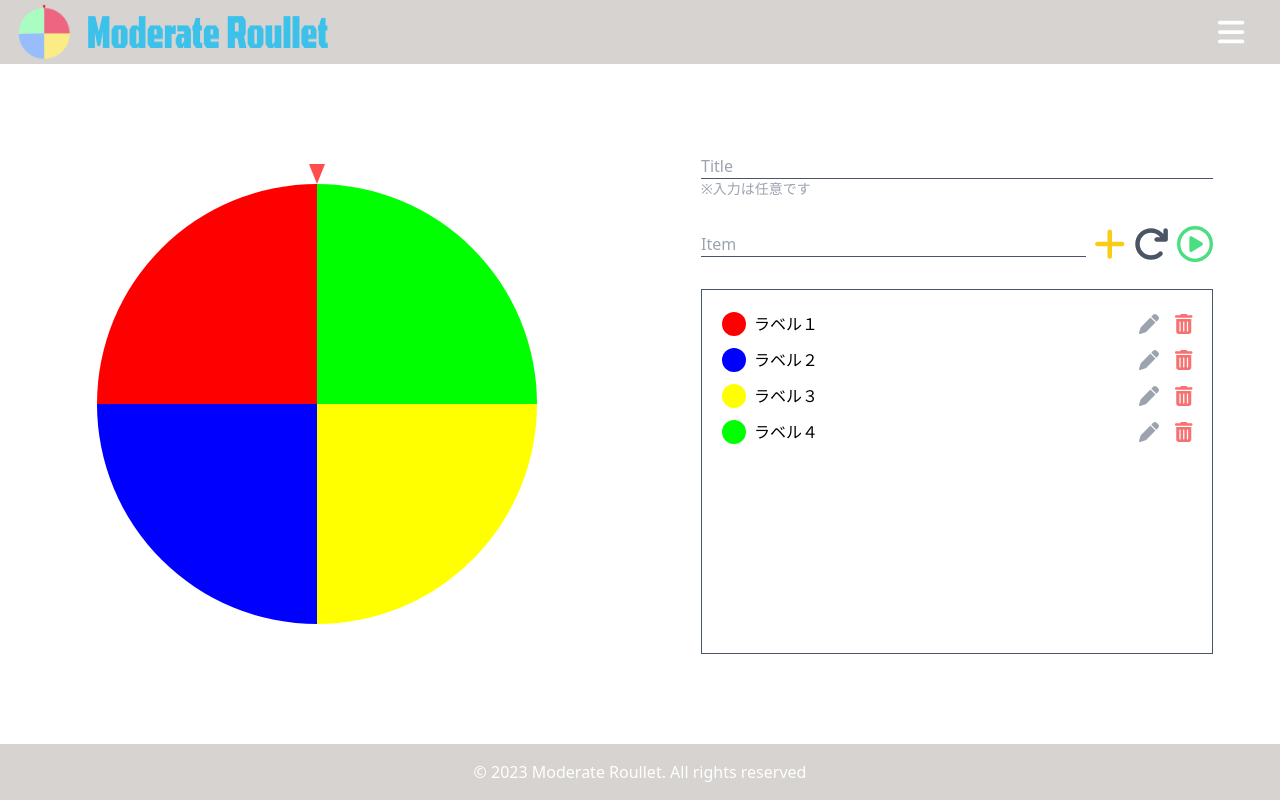
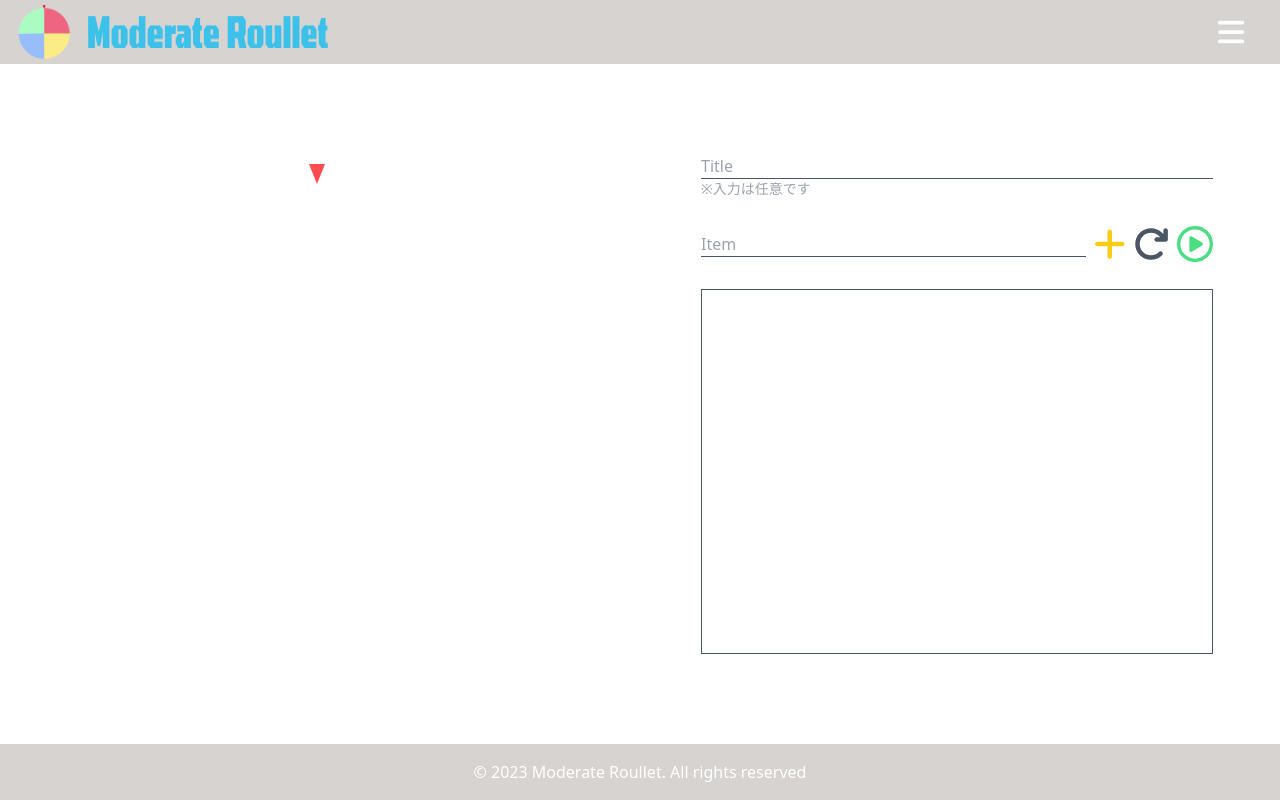
Before and after one commit to hattoriryuki/moderate-roulette-for-react, a React (Create React App) app: page / in a window 1280 px wide. Built offline with nearby package versions, Linux system fonts and the light colour scheme.

Commit message:
improve: Itemの型指定を共通化、Itemsの初期値を削除

```diff
--- a/src/components/molucules/RoulletItem.tsx
+++ b/src/components/molucules/RoulletItem.tsx
@@ -2,13 +2,10 @@ import { FC, memo } from "react";
 import { faCircle, faPen, faTrashCan } from "@fortawesome/free-solid-svg-icons";
 import { FontAwesomeIcon } from "@fortawesome/react-fontawesome";
 
-type Props = {
-  label: string;
-  color: string;
-};
+import { Item } from "../../types/item";
 
-export const RoulletItem: FC<Props> = memo((props) => {
-  const { label, color } = props;
+export const RoulletItem: FC<Item> = memo((props) => {
+  const { text, color } = props;
 
   return (
     <div className="flex mb-2 items-center justify-between">
@@ -18,7 +15,7 @@ export const RoulletItem: FC<Props> = memo((props) => {
           className="text-2xl"
           style={{ color: `${color}` }}
         />
-        <p className="ml-2">{label}</p>
+        <p className="ml-2">{text}</p>
       </div>
       <div>
         <button className="text-gray-400 text-xl">
--- a/src/components/pages/Top.tsx
+++ b/src/components/pages/Top.tsx
@@ -17,6 +17,7 @@ import {
 import { useDrawCanvas } from "../../hooks/useDrawCanvas";
 import { RoulletItem } from "../molucules/RoulletItem";
 import { useRandomColor } from "../../hooks/useRandomColor";
+import { Item } from "../../types/item";
 
 export const Top: FC = memo(() => {
   const [canvasObject, setCanvasObject] = useState<HTMLCanvasElement | null>(
@@ -24,12 +25,7 @@ export const Top: FC = memo(() => {
   );
   const [isRunning, setIsRunnig] = useState(false);
   const [itemText, setItemText] = useState("");
-  const [items, setItems] = useState([
-    { text: "ラベル１", color: "red" },
-    { text: "ラベル２", color: "blue" },
-    { text: "ラベル３", color: "yellow" },
-    { text: "ラベル４", color: "lime" },
-  ]);
+  const [items, setItems] = useState<Item[]>([]);
   const { drawRoullet, drawTriangle } = useDrawCanvas(canvasObject);
   const { getRandomColor, itemColor } = useRandomColor();
   const intervalRef = useRef<NodeJS.Timer>();
@@ -125,7 +121,7 @@ export const Top: FC = memo(() => {
           <div className="border border-[#4A5568] basis-[80%] p-5 overflow-y-scroll">
             {items.map((item, index) => {
               return (
-                <RoulletItem key={index} label={item.text} color={item.color} />
+                <RoulletItem key={index} text={item.text} color={item.color} />
               );
             })}
           </div>
--- a/src/hooks/useDrawCanvas.ts
+++ b/src/hooks/useDrawCanvas.ts
@@ -1,9 +1,6 @@
 import { useCallback, useEffect } from "react";
 
-type Item = {
-  text: string | null;
-  color: string | null;
-};
+import { Item } from "../types/item";
 
 type Props = {
   angleCounter: number;
--- /dev/null
+++ b/src/types/item.ts
@@ -0,0 +1,4 @@
+export type Item = {
+  text: string | null;
+  color: string | null;
+};
```
